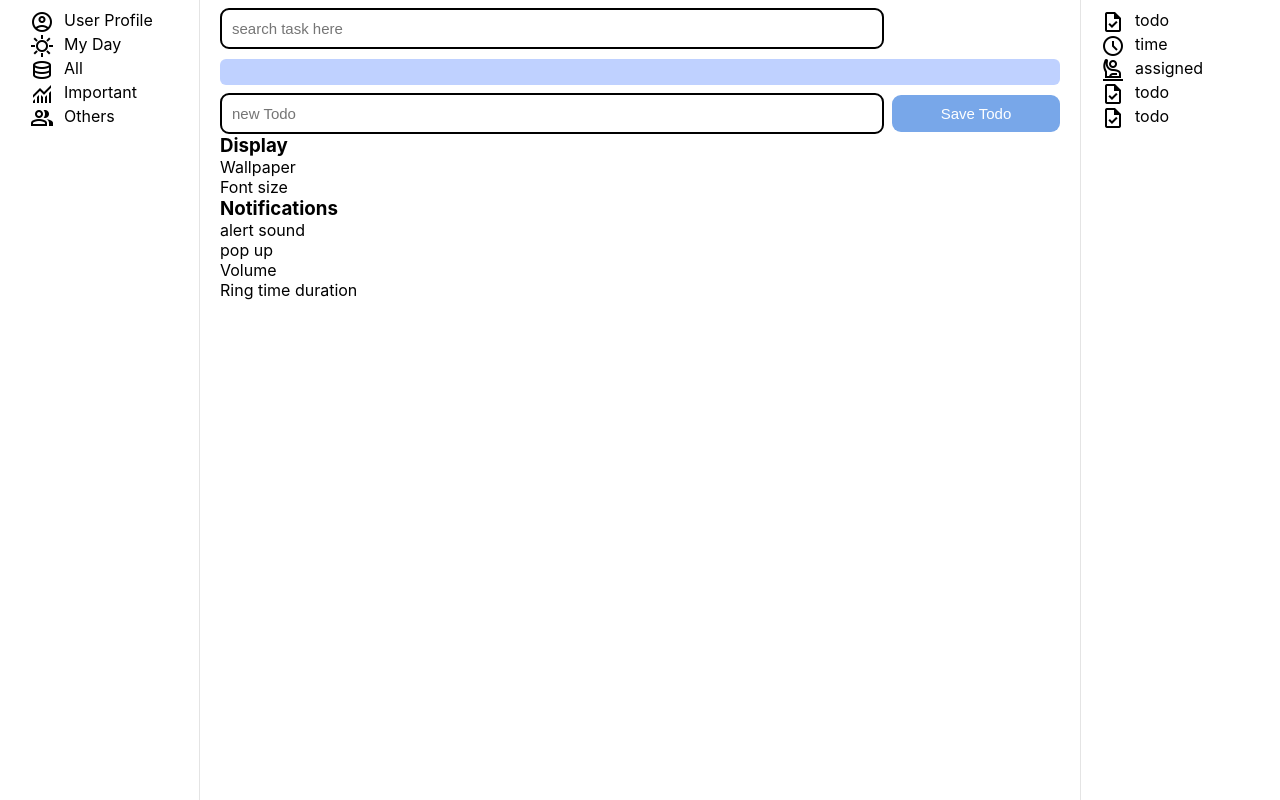
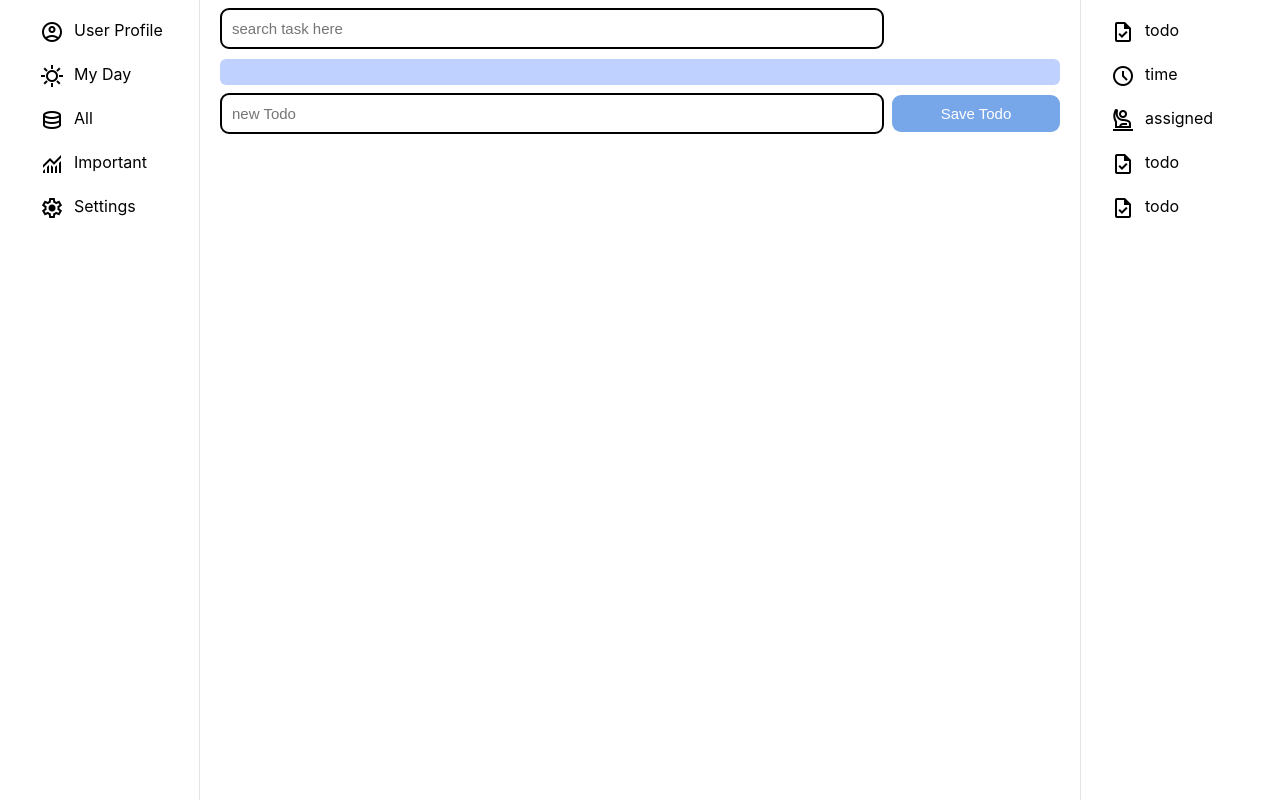
Before and after one commit to DE101/My-Todo, a React (Create React App) app: page / in a window 1280 px wide. Built offline with nearby package versions, Linux system fonts and the light colour scheme.

Commit message:
added content

```diff
--- a/src/App.css
+++ b/src/App.css
@@ -130,13 +130,23 @@ button:active {
   margin: auto;
 }
 
-.nav-item, .details {
+nav a , .details {
   display: flex;
   justify-items: center;
   gap: 10px;
-
+  text-decoration: none;
+  color: black;
+  padding: 10px;
+  border-radius: 8px;
 }
 
+nav a:hover {
+  background-color: #8eb4ea;
+}
+
+nav a:active {
+  background-color: #709cda;
+}
 
 
 @media (max-width: 750px){
--- a/src/App.js
+++ b/src/App.js
@@ -32,15 +32,16 @@ function App() {
       <div className="left-side-nav">
         <Menu text="User Profile" icon="Account_circle"></Menu>
         <Menu text="My Day" icon="sunny"></Menu>
-        <Menu text="All" icon="Database"></Menu>
+        <Menu text="All" icon="Database" to="/All"></Menu>
         <Menu text="Important" icon="Monitoring"></Menu>
-        <Menu text="Others" icon="people"></Menu>
+        <Menu text="Settings" icon="Settings" to="/Settings"></Menu>
       </div>
       <div className="main-container">
         <SearchBar></SearchBar>
 
         <Routes>
-          <Route path="/All" element={TodoList}></Route>
+          <Route path="/All" Component={TodoList}></Route>
+          <Route path="/Settings" Component={Settings}></Route>
         </Routes>
 
         <TodoList ItemList={todos} toggleTodo={handleToggle} />
@@ -57,7 +58,7 @@ function App() {
           +
         </button>
 
-        <Settings></Settings>
+
       </div>
       <div className="right-side-nav">
         <Details text="todo" icon="task"></Details>
--- a/src/Menu.js
+++ b/src/Menu.js
@@ -1,9 +1,14 @@
-import './App.css';
+import { NavLink } from "react-router-dom";
+import "./App.css";
 export default function Menu(props) {
-    return (
-        <div className="nav-item">
-            <span className="material-symbols-outlined icon">{props.icon}</span>
-            <span className="nav-text">{props.text}</span>
-        </div>
-    )
+  return (
+    <div className="nav-item">
+      <nav>
+        <NavLink to={props.to}>
+          <span className="material-symbols-outlined icon">{props.icon}</span>
+          <span className="nav-text">{props.text}</span>
+        </NavLink>
+      </nav>
+    </div>
+  );
 }
--- a/src/TodoList.js
+++ b/src/TodoList.js
@@ -3,6 +3,7 @@ import "./App.css";
 import Todo from "./Todo";
 
 function TodoList({ ItemList, toggleTodo }) {
+
   return (
     <div className="saveContainer">
       <ul>
```
